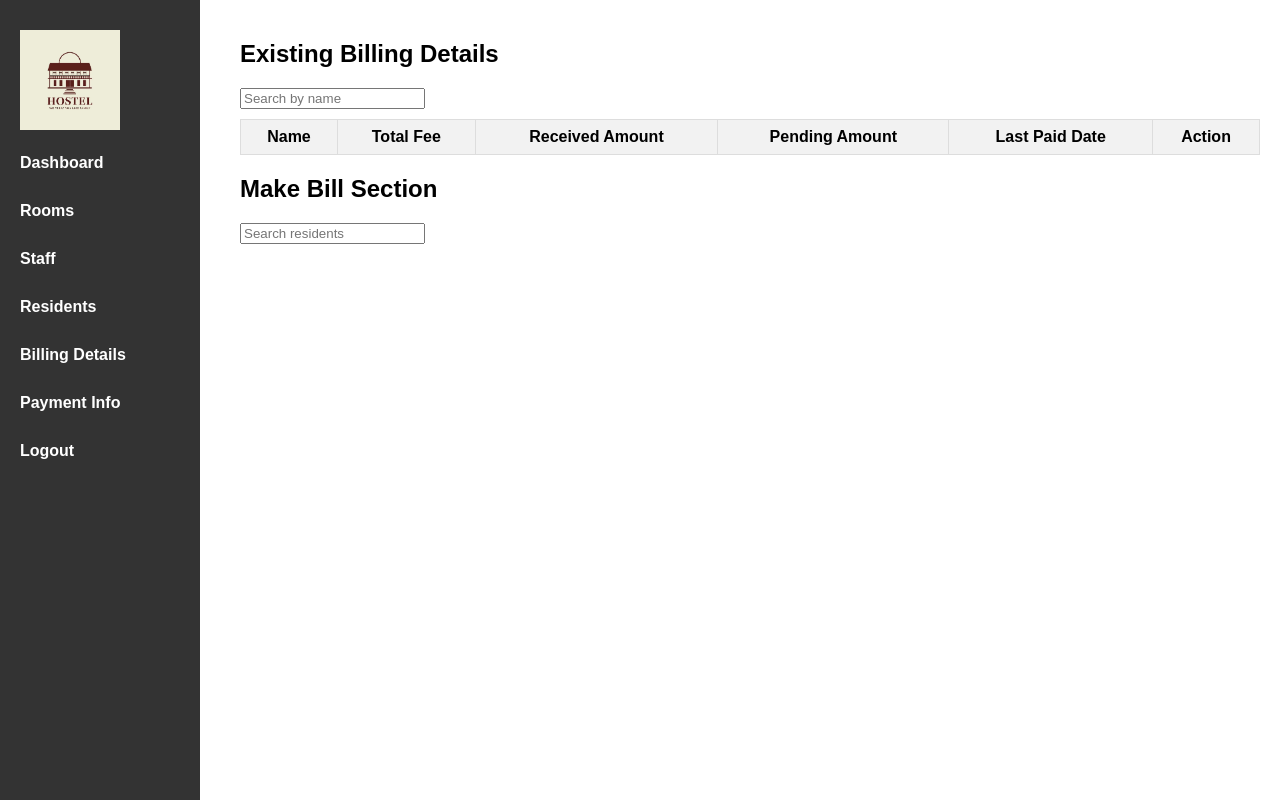
After one commit to Brabim21/Hostel_Management_System, a PHP site: page /Admin/billing_details.php in a window 1280 px wide. The commit adds this page. Run offline with PHP 8.4, Linux system fonts and the light colour scheme; lists and menus that the app fills with data are empty.

Commit message:
Updated everything for admin

```diff
--- /dev/null
+++ b/Admin/billing_details.css
@@ -0,0 +1,97 @@
+body {
+    font-family: Arial, sans-serif;
+    margin: 0;
+    padding: 0;
+}
+
+nav {
+    background-color: #333;
+    color: #fff;
+    width: 200px;
+    position: fixed;
+    top: 0;
+    bottom: 0;
+    left: 0;
+    padding-top: 20px;
+    display: flex;
+    flex-direction: column;
+    justify-content: space-between;
+    align-items: center;
+}
+
+nav ul {
+    list-style-type: none;
+    margin: 0;
+    padding: 0;
+    text-align: left;
+}
+
+nav ul li {
+    margin-bottom: 10px;
+}
+
+nav ul li a {
+    display: block;
+    color: #fff;
+    text-decoration: none;
+    font-weight: bold;
+    padding: 10px 20px;
+    transition: background-color 0.3s;
+}
+
+nav ul li a:hover {
+    background-color: #555;
+}
+
+nav ul li a:hover .logo {
+    transform: scale(1.1);
+}
+
+.logo {
+    width: 100px;
+    margin-bottom: 20px;
+    transition: transform 0.3s;
+}
+
+.content {
+    margin-left: 220px;
+    padding: 20px;
+}
+
+.search-box {
+    margin-bottom: 10px;
+}
+
+#billingTable {
+    width: 100%;
+    border-collapse: collapse;
+}
+
+#billingTable th, #billingTable td {
+    border: 1px solid #ddd;
+    padding: 8px;
+}
+
+#billingTable th {
+    background-color: #f2f2f2;
+}
+
+#billingTable tr:nth-child(even) {
+    background-color: #f2f2f2;
+}
+
+#billingTable tr:hover {
+    background-color: #ddd;
+}
+
+.resident-details {
+    margin-top: 20px;
+}
+
+.resident-details form {
+    margin-bottom: 20px;
+}
+
+.resident-details h3 {
+    margin-bottom: 10px;
+}
--- /dev/null
+++ b/Admin/billing_details.js
@@ -0,0 +1,62 @@
+// JavaScript code for searching residents and generating bill
+// Add event listener to the logout link
+document.getElementById('logout').addEventListener('click', function() {
+    // Show a confirmation dialog
+    if (confirm('Are you sure you want to logout?')) {
+        // If user clicks OK, submit the logout form
+        document.getElementById('logout-form').submit();
+    } else {
+        // If user clicks Cancel, do nothing
+        return false;
+    }
+});
+
+// JavaScript code for searching residents and generating bill
+const residents = <? php echo json_encode($residents); ?>; // Fetch residents from PHP
+const searchInput = document.getElementById('residentSearch');
+const residentDetails = document.getElementById('residentDetails');
+
+// Function to filter residents based on search input
+function filterResidents(searchTerm) {
+    return residents.filter(resident =>
+        resident.name.toLowerCase().includes(searchTerm.toLowerCase())
+    );
+}
+
+// Function to display resident details
+function displayResidentDetails(residents) {
+    residentDetails.innerHTML = ''; // Clear previous results
+    residents.forEach(resident => {
+        const residentDiv = document.createElement('div');
+        residentDiv.innerHTML = `
+            <h3>${resident.name}</h3>
+            <p><strong>Room No:</strong> ${resident.roomNo}</p>
+            <p><strong>Address:</strong> ${resident.address}</p>
+            <p><strong>Phone No:</strong> ${resident.phone}</p>
+            <form action="generate_bill.php" method="POST">
+                <input type="hidden" name="residentId" value="${resident.id}">
+                <label for="extraBill">Extra Bill:</label>
+                <input type="text" name="extraBill" id="extraBill" placeholder="Enter extra bill amount">
+                <button type="submit">Generate Bill</button>
+            </form>
+            <hr>
+        `;
+        residentDetails.appendChild(residentDiv);
+    });
+}
+
+// Event listener for search input
+searchInput.addEventListener('input', function() {
+    const searchTerm = this.value.trim();
+    const filteredResidents = filterResidents(searchTerm);
+    displayResidentDetails(filteredResidents);
+});
+
+// Initial display of resident details
+displayResidentDetails(residents);
+
+// Function to generate bill
+function generateBill(userId) {
+    // You can implement the logic to generate a bill for the given user ID here
+    alert("Bill generated for user ID: " + userId);
+}
--- /dev/null
+++ b/Admin/billing_details.php
@@ -0,0 +1,68 @@
+<!DOCTYPE html>
+<html lang="en">
+<head>
+    <meta charset="UTF-8">
+    <meta name="viewport" content="width=device-width, initial-scale=1.0">
+    <link rel="stylesheet" href="billing_details.css">
+    <title>Manage Bill and Generate New Bill</title>
+</head>
+<body>
+<nav>
+    <ul>
+        <li>
+            <a href="#">
+                <img src="image/Hostel.avif" alt="Hostel Logo" class="logo">
+                Dashboard
+            </a>
+        </li>
+        <li><a href="manage_room.php">Rooms</a></li>
+        <li><a href="managestaff.php">Staff</a></li>
+        <li><a href="#">Residents</a></li>
+        <li><a href="#">Billing Details</a></li>
+        <li><a href="manage_payment.php">Payment Info</a></li>
+        <li><a href="#" id="logout">Logout</a></li>
+    </ul>
+</nav>
+
+<div class="content">
+    <h2>Existing Billing Details</h2>
+    <div class="search-box">
+        <input type="text" id="searchInput" placeholder="Search by name">
+    </div>
+    <table id="billingTable">
+        <thead>
+            <tr>
+                <th>Name</th>
+                <th>Total Fee</th>
+                <th>Received Amount</th>
+                <th>Pending Amount</th>
+                <th>Last Paid Date</th>
+                <th>Action</th>
+            </tr>
+        </thead>
+        <tbody>
+            <!-- Billing details will be dynamically added here -->
+        </tbody>
+    </table>
+
+    <h2>Make Bill Section</h2>
+    <div class="search-box">
+        <input type="text" id="residentSearch" placeholder="Search residents">
+    </div>
+    <div id="residentDetails" class="resident-details">
+        <!-- Resident details will be dynamically added here -->
+    </div>
+</div>
+
+<script src="billing_details.js"></script>
+<script>
+    function generateBill(userId) {
+        // Your bill generation logic here
+        // You can use userId to fetch resident details and generate bill
+        // Once bill is generated, you can display it or perform any other action
+        // For demonstration purposes, let's alert a message
+        alert("Bill generated for user with ID: " + userId);
+    }
+</script>
+</body>
+</html>
--- a/Admin/home.php
+++ b/Admin/home.php
@@ -19,7 +19,7 @@
             <li><a href="manage_room.php">Rooms</a></li>
             <li><a href="managestaff.php">Staff</a></li>
             <li><a href="#">Residents</a></li>
-            <li><a href="#">Billing Details</a></li>
+            <li><a href="billing_details.php">Billing Details</a></li>
             <li><a href="manage_payment.php">Payment Info</a></li>
             <li><a href="#" id = "logout">Logout</a></li>
         </ul>
--- a/Admin/manageStaff.php
+++ b/Admin/manageStaff.php
@@ -22,7 +22,7 @@
             <li><a href="manage_room.php">Rooms</a></li>
             <li><a href="managestaff.php">Staff</a></li>
             <li><a href="#">Residents</a></li>
-            <li><a href="#">Billing Details</a></li>
+            <li><a href="billing_details.php">Billing Details</a></li>
             <li><a href="manage_payment.php">Payment Info</a></li>
             <li><a href="#">Logout</a></li>
         </ul>
--- a/Admin/manage_room.php
+++ b/Admin/manage_room.php
@@ -16,10 +16,10 @@
                     Dashboard
                 </a>
             </li>
-            <li><a href="#">Rooms</a></li>
+            <li><a href="manage_room.php">Rooms</a></li>
             <li><a href="managestaff.php">Staff</a></li>
             <li><a href="#">Residents</a></li>
-            <li><a href="#">Billing Details</a></li>
+            <li><a href="billing_details.php">Billing Details</a></li>
             <li><a href="manage_payment.php">Payment Info</a></li>
             <li><a href="#" id = "logout">Logout</a></li>
         </ul>
```
